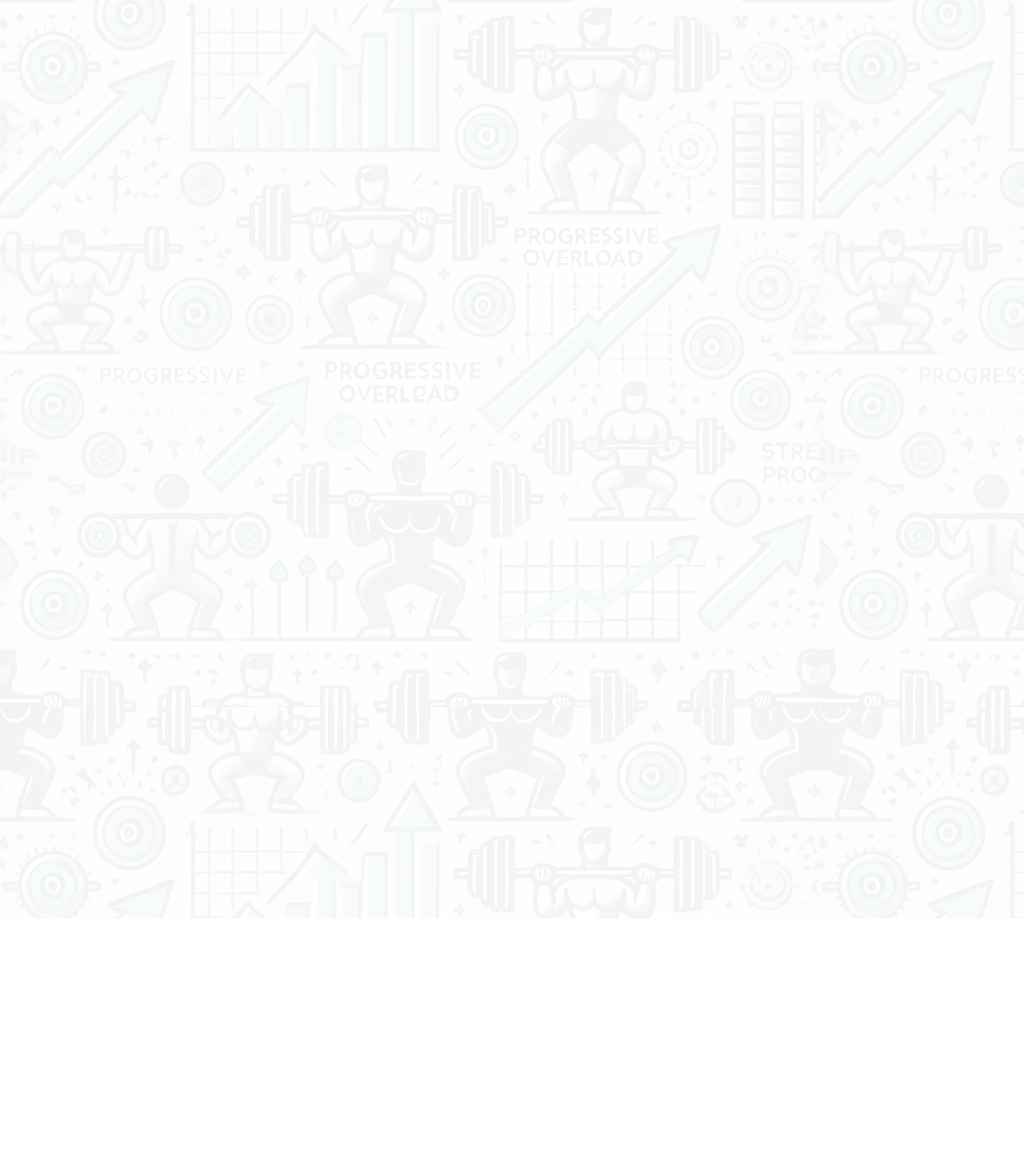
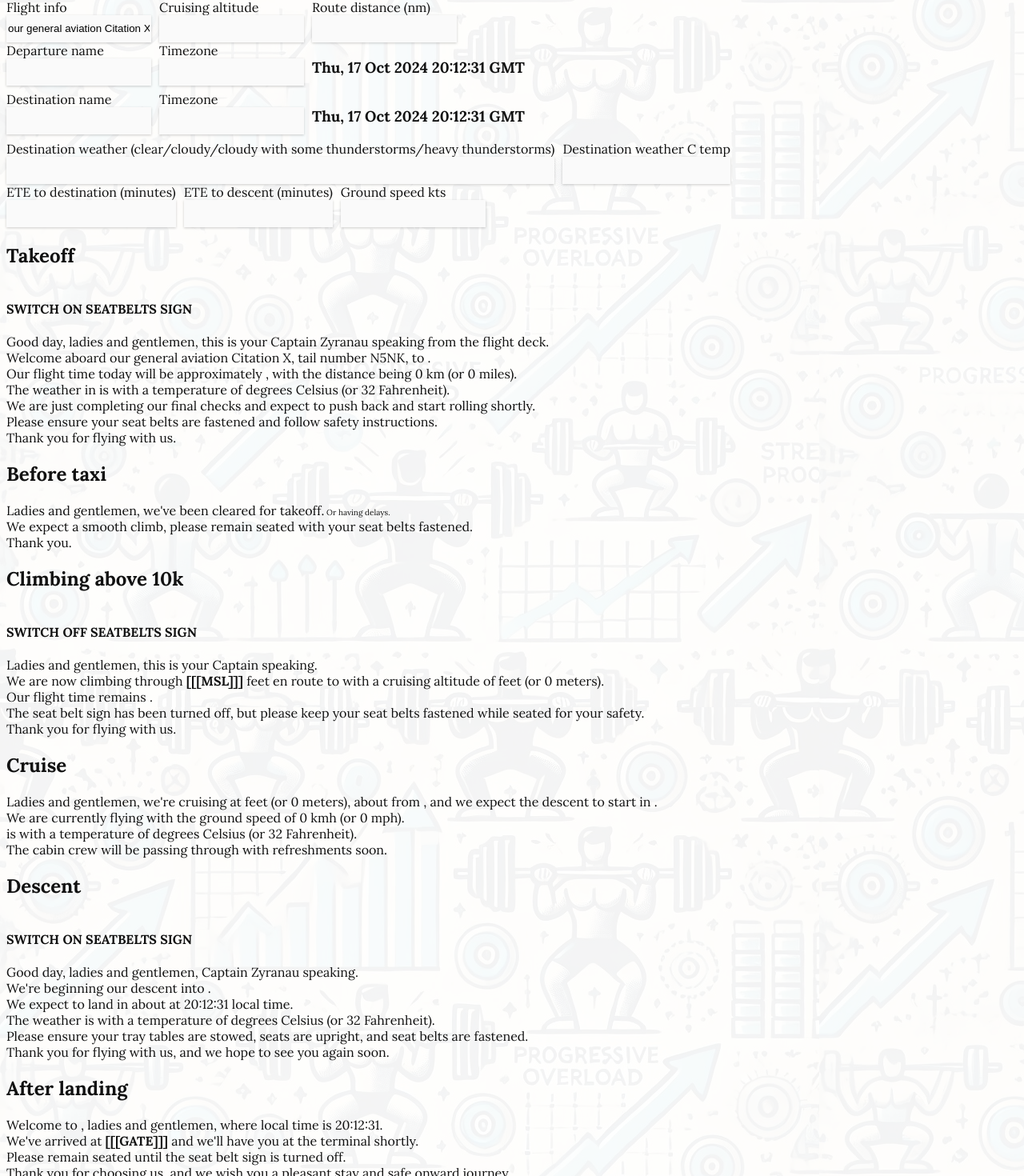
Before and after one commit to ewancoder/overlab, an Angular app in the folder frontend/: page /air in a window 1280 px wide. Before the commit this address led to /. Shown: the part 140-1610 px from the top of the page at 80% size. Before the commit the page ends 1288 px from the top, so only its background shows below. Built offline with nearby package versions, Linux system fonts and the light colour scheme.

Commit message:
Add Air calculator temporarily here - lazy to bootstrap another project

```diff
--- /dev/null
+++ b/frontend/src/app/airtools/airtools.component.html
@@ -0,0 +1,106 @@
+@let utc = date | async;
+<h2>UTC time: {{utc}}</h2>
+<div class="line">
+  <div class="input">
+    <label>Flight info</label>
+    <input #flightInfo [(ngModel)]="flightInfo.value" value="our general aviation Citation X, tail number N5NK" />
+  </div>
+  <div class="input">
+    <label>Cruising altitude</label>
+    <input #cruisingAlt [(ngModel)]="cruisingAlt.value" />
+  </div>
+  <div class="input">
+    <label>Route distance (nm)</label>
+    <input #distance [(ngModel)]="distance.value" />
+  </div>
+</div>
+<div class="line">
+  <div class="input">
+    <label>Departure name</label>
+    <input #departureName [(ngModel)]="departureName.value" />
+  </div>
+  <div class="input">
+    <label>Timezone</label>
+    <input #departureTimezone [(ngModel)]="departureTimezone.value" />
+  </div>
+  <h3>{{getLocalTime(utc, departureTimezone.value)}}</h3>
+</div>
+<div class="line">
+  <div class="input">
+    <label>Destination name</label>
+    <input #destinationName [(ngModel)]="destinationName.value" />
+  </div>
+  <div class="input">
+    <label>Timezone</label>
+    <input #destinationTimezone [(ngModel)]="destinationTimezone.value" />
+  </div>
+  <h3>{{getLocalTime(utc, destinationTimezone.value)}}</h3>
+</div>
+<div class="line">
+  <div class="input">
+    <label>Destination weather (clear/cloudy/cloudy with some thunderstorms/heavy thunderstorms)</label>
+    <input #weatherClouds [(ngModel)]="weatherClouds.value" />
+  </div>
+  <div class="input">
+    <label>Destination weather C temp</label>
+    <input #weatherTempC [(ngModel)]="weatherTempC.value" />
+  </div>
+</div>
+<div class="line">
+  <div class="input">
+    <label>ETE to destination (minutes)</label>
+    <input #ete [(ngModel)]="ete.value" />
+  </div>
+  <div class="input">
+    <label>ETE to descent (minutes)</label>
+    <input #descentEte [(ngModel)]="descentEte.value" />
+  </div>
+  <div class="input">
+    <label>Ground speed kts</label>
+    <input #groundSpeed [(ngModel)]="groundSpeed.value" />
+  </div>
+</div>
+
+<h2>Takeoff</h2>
+<h4>SWITCH ON SEATBELTS SIGN</h4>
+<p>Good {{getTimeOfDay(getLocalTime(utc, departureTimezone.value))}}, ladies and gentlemen, this is your Captain Zyranau speaking from the flight deck.</p>
+<p>Welcome aboard {{flightInfo.value}}, to {{destinationName.value}}.</p>
+<p>Our flight time today will be approximately {{getFlightTime(ete.value)}}, with the distance being {{getDistanceInKm(distance.value)}} km (or {{getDistanceInMiles(distance.value)}} miles).</p>
+<p>The weather in {{destinationName.value}} is {{weatherClouds.value}} with a temperature of {{weatherTempC.value}} degrees Celsius (or {{getFTemp(weatherTempC.value)}} Fahrenheit).</p>
+<p>We are just completing our final checks and expect to push back and start rolling shortly.</p>
+<p>Please ensure your seat belts are fastened and follow safety instructions.</p>
+<p>Thank you for flying with us.</p>
+
+<h2>Before taxi</h2>
+<p>Ladies and gentlemen, we've been cleared for takeoff.<span style="font-size: 10px;"> Or having delays.</span></p>
+<p>We expect a smooth climb, please remain seated with your seat belts fastened.</p>
+<p>Thank you.</p>
+
+<h2>Climbing above 10k</h2>
+<h4>SWITCH OFF SEATBELTS SIGN</h4>
+<p>Ladies and gentlemen, this is your Captain speaking.</p>
+<p>We are now climbing through <b>[[[MSL]]]</b> feet en route to {{destinationName.value}} with a cruising altitude of {{cruisingAlt.value}} feet (or {{getAltMeters(cruisingAlt.value)}} meters).</p>
+<p>Our flight time remains {{getFlightTime(ete.value)}}.</p>
+<p>The seat belt sign has been turned off, but please keep your seat belts fastened while seated for your safety.</p>
+<p>Thank you for flying with us.</p>
+
+<h2>Cruise</h2>
+<p>Ladies and gentlemen, we're cruising at {{cruisingAlt.value}} feet (or {{getAltMeters(cruisingAlt.value)}} meters), about {{getFlightTime(ete.value)}} from {{destinationName.value}}, and we expect the descent to start in {{getFlightTime(descentEte.value)}}.</p>
+<p>We are currently flying with the ground speed of {{getKmGroundSpeed(groundSpeed.value)}} kmh (or {{getMilesGroundSpeed(groundSpeed.value)}} mph).</p>
+<p>{{destinationName.value}} is {{weatherClouds.value}} with a temperature of {{weatherTempC.value}} degrees Celsius (or {{getFTemp(weatherTempC.value)}} Fahrenheit).</p>
+<p>The cabin crew will be passing through with refreshments soon.</p>
+
+<h2>Descent</h2>
+<h4>SWITCH ON SEATBELTS SIGN</h4>
+<p>Good {{getTimeOfDay(getLocalTime(utc, destinationTimezone.value))}}, ladies and gentlemen, Captain Zyranau speaking.</p>
+<p>We're beginning our descent into {{destinationName.value}}.</p>
+<p>We expect to land in about {{getFlightTime(ete.value)}} at {{getLocalTimeInMinutes(utc, destinationTimezone.value, ete.value)}} local time.</p>
+<p>The weather is {{weatherClouds.value}} with a temperature of {{weatherTempC.value}} degrees Celsius (or {{getFTemp(weatherTempC.value)}} Fahrenheit).</p>
+<p>Please ensure your tray tables are stowed, seats are upright, and seat belts are fastened.</p>
+<p>Thank you for flying with us, and we hope to see you again soon.</p>
+
+<h2>After landing</h2>
+<p>Welcome to {{destinationName.value}}, ladies and gentlemen, where local time is {{getLocalTimeInMinutes(utc, destinationTimezone.value, '0')}}.</p>
+<p>We've arrived at <b>[[[GATE]]]</b> and we'll have you at the terminal shortly.</p>
+<p>Please remain seated until the seat belt sign is turned off.</p>
+<p>Thank you for choosing us, and we wish you a pleasant stay and safe onward journey.</p>
--- /dev/null
+++ b/frontend/src/app/airtools/airtools.component.scss
@@ -0,0 +1,19 @@
+:host {
+  display: flex;
+  flex-direction: column;
+}
+
+.input {
+  display: flex;
+  flex-direction: column;
+}
+
+.line {
+  display: flex;
+  flex-direction: row;
+  gap: 10px;
+}
+
+p {
+  margin: 0;
+}
--- /dev/null
+++ b/frontend/src/app/airtools/airtools.component.ts
@@ -0,0 +1,96 @@
+import { ChangeDetectionStrategy, ChangeDetectorRef, Component } from '@angular/core';
+import { FormsModule } from '@angular/forms';
+import { interval, map } from 'rxjs';
+import { AsyncPipe } from '@angular/common';
+
+@Component({
+    selector: 'olab-airtools',
+    imports: [FormsModule, AsyncPipe],
+    templateUrl: './airtools.component.html',
+    styleUrl: './airtools.component.scss',
+    changeDetection: ChangeDetectionStrategy.OnPush
+})
+export class AirtoolsComponent {
+    protected date = interval(1000).pipe(map(x => new Date().toUTCString()));
+
+    protected getLocalTime(utc: string | null, timeZone: string) {
+        if (!utc) return '';
+
+        const utcDate = new Date(utc);
+        if (timeZone != '') {
+            const tz = Number(timeZone);
+            utcDate.setTime(utcDate.getTime() + tz * 60 * 60 * 1000);
+        }
+
+        return utcDate.toUTCString();
+    }
+
+    protected getLocalTimeInMinutes(utc: string | null, timeZone: string, ete: string) {
+        if (!utc) return '';
+
+        const eteMinutes = Number(ete);
+        const localTime = this.getLocalTime(utc, timeZone);
+        const time = new Date(localTime);
+        time.setTime(time.getTime() + eteMinutes * 60 * 1000);
+        return time.toUTCString().split(' ')[4];
+    }
+
+    protected getTimeOfDay(date: string) {
+        const d = new Date(date);
+        if (d.getHours() > 5 && d.getHours() <= 11) {
+            return 'morning';
+        }
+
+        if (d.getHours() > 11 && d.getHours() <= 17) {
+            return 'day';
+        }
+
+        if (d.getHours() > 17 && d.getHours() <= 0) {
+            return 'evening';
+        }
+
+        return 'day';
+    }
+
+    protected getFlightTime(ete: string) {
+        const minutes = Number(ete);
+        const hours = Math.floor(minutes / 60);
+        const minutesLeft = minutes % 60;
+        let result = '';
+        if (hours > 0) {
+            result += hours + ` ${hours > 1 ? 'hours' : 'hour'}`;
+        }
+        if (minutesLeft < 5) return result;
+        if (hours === 0) return `${minutesLeft} minutes`;
+
+        return `${result} and ${minutesLeft} minutes`;
+    }
+
+    protected getFTemp(cTemp: string) {
+        const temp = Number(cTemp);
+        return (temp * 9) / 5 + 32;
+    }
+
+    protected getAltMeters(feet: string) {
+        const ft = Number(feet);
+        return Math.ceil((ft * 10) / 3.28) / 10;
+    }
+
+    protected getDistanceInMiles(nm: string) {
+        const value = Number(nm);
+        return Math.ceil(value * 1.15078 * 10) / 10;
+    }
+
+    protected getDistanceInKm(nm: string) {
+        const value = Number(nm);
+        return Math.ceil(value * 1.852 * 10) / 10;
+    }
+
+    protected getKmGroundSpeed(groundSpeed: string) {
+        return this.getDistanceInKm(groundSpeed);
+    }
+
+    protected getMilesGroundSpeed(groundSpeed: string) {
+        return this.getDistanceInMiles(groundSpeed);
+    }
+}
--- a/frontend/src/app/app.routes.ts
+++ b/frontend/src/app/app.routes.ts
@@ -1,6 +1,7 @@
 import { Routes } from '@angular/router';
 import { ExerciseTrackerComponent } from './exercise-tracker/exercise-tracker.component';
 import { ExerciseHistoryComponent } from './exercise-history/exercise-history.component';
+import { AirtoolsComponent } from './airtools/airtools.component';
 
 export const routes: Routes = [
     { path: '', redirectTo: '/sets/test', pathMatch: 'full' },
@@ -8,5 +9,6 @@
         path: 'sets',
         component: ExerciseTrackerComponent,
         children: [{ path: ':exercise', component: ExerciseHistoryComponent }]
-    }
+    },
+    { path: 'air', component: AirtoolsComponent }
 ];
```
